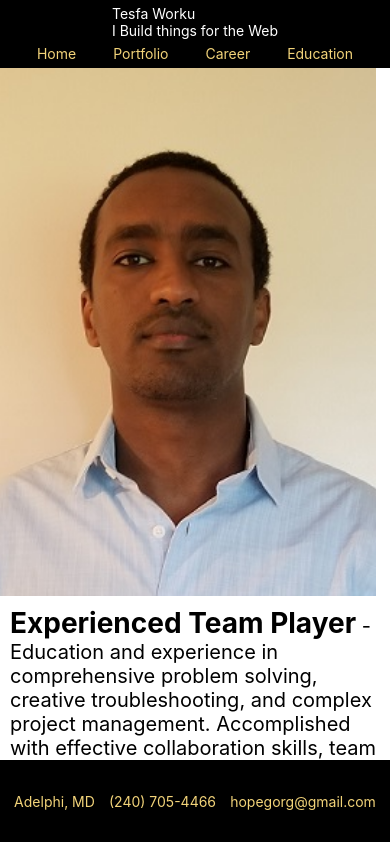
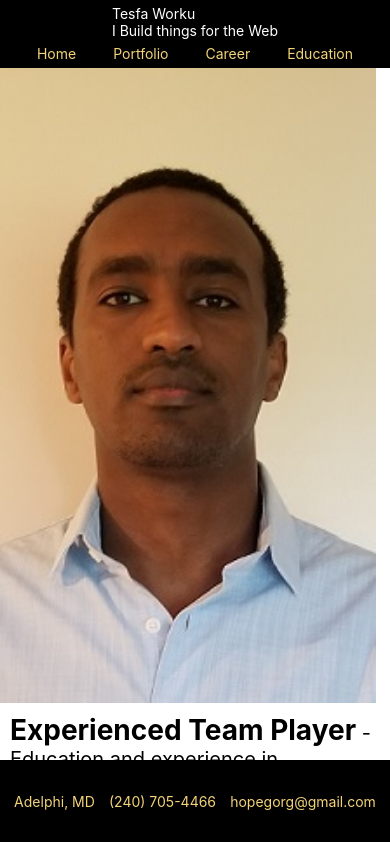
Before and after one commit to Tesfa-Worku/portfolio-react-native, a React Native app: screen / in a window 390 px wide. Shown: the top 842 px of the page. Built offline with nearby package versions, Linux system fonts and the light colour scheme.

Commit message:
refactor(app): add scrollview

```diff
--- a/App.js
+++ b/App.js
@@ -1,4 +1,4 @@
-import { SafeAreaView, StyleSheet, View} from 'react-native';
+import { SafeAreaView, StyleSheet, ScrollView} from 'react-native';
 import Home from "./src/Home";
 import Career from './src/Career';
 import Portfolio from './src/Portfolio';
@@ -14,12 +14,12 @@ export default function App() {
   return (
     <SafeAreaView style={styles.container}>
       <Nav setPage={setPage}/>
-      <View style={styles.pages}>
+      <ScrollView style={styles.pages}>
         {page === "Home" && <Home />}
         {page === "Career" && <Career />}
         {page === "Portfolio" && <Portfolio/>}
         {page === "Education" && <Education/>}
-      </View>
+      </ScrollView>
       <Footer />
     </SafeAreaView>
   );
@@ -30,6 +30,7 @@ const styles = StyleSheet.create({
     flex: 1,
   },
   pages: {
-    flex: 1
+    flex: 1,
+    overflow: "hidden",
   }
 });
```
